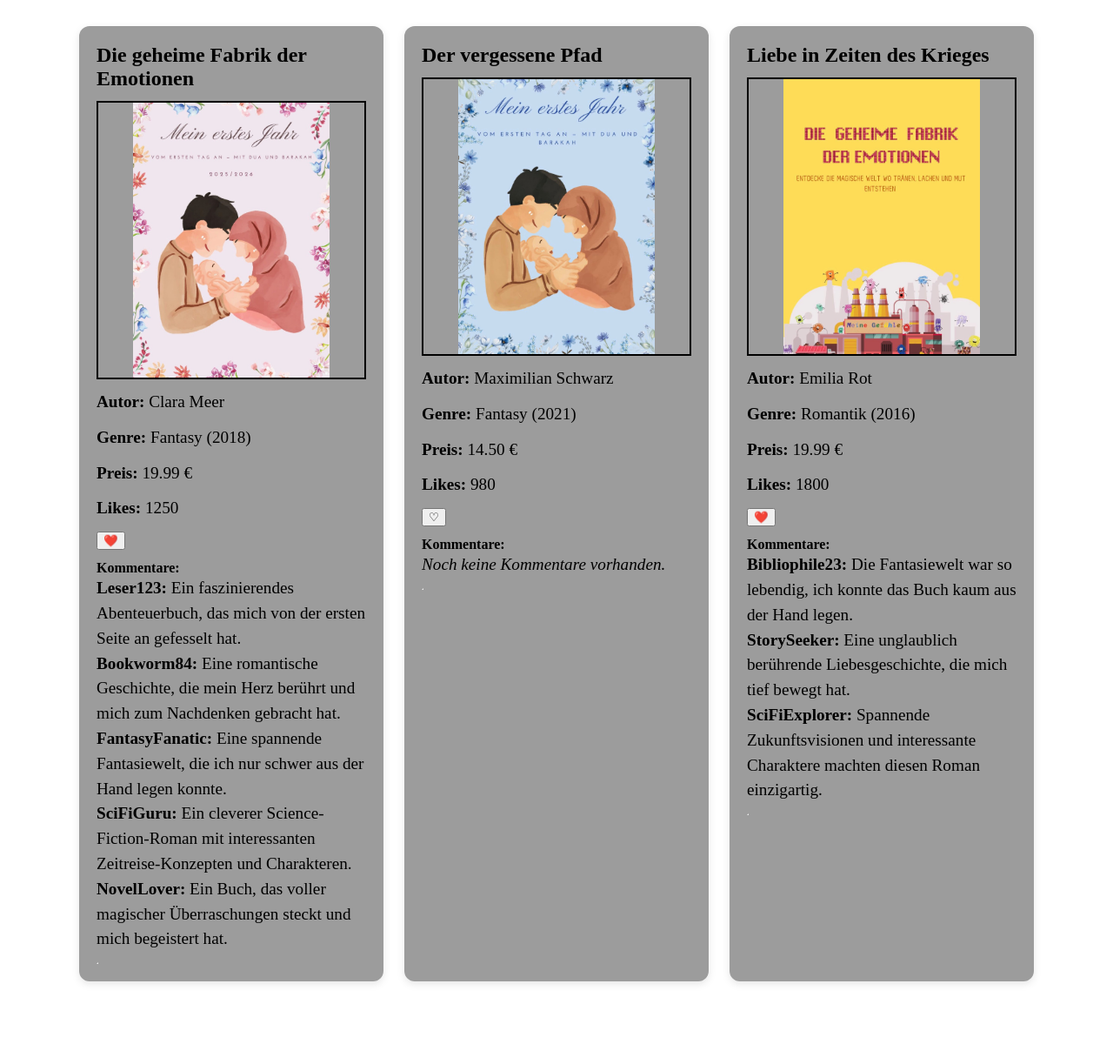
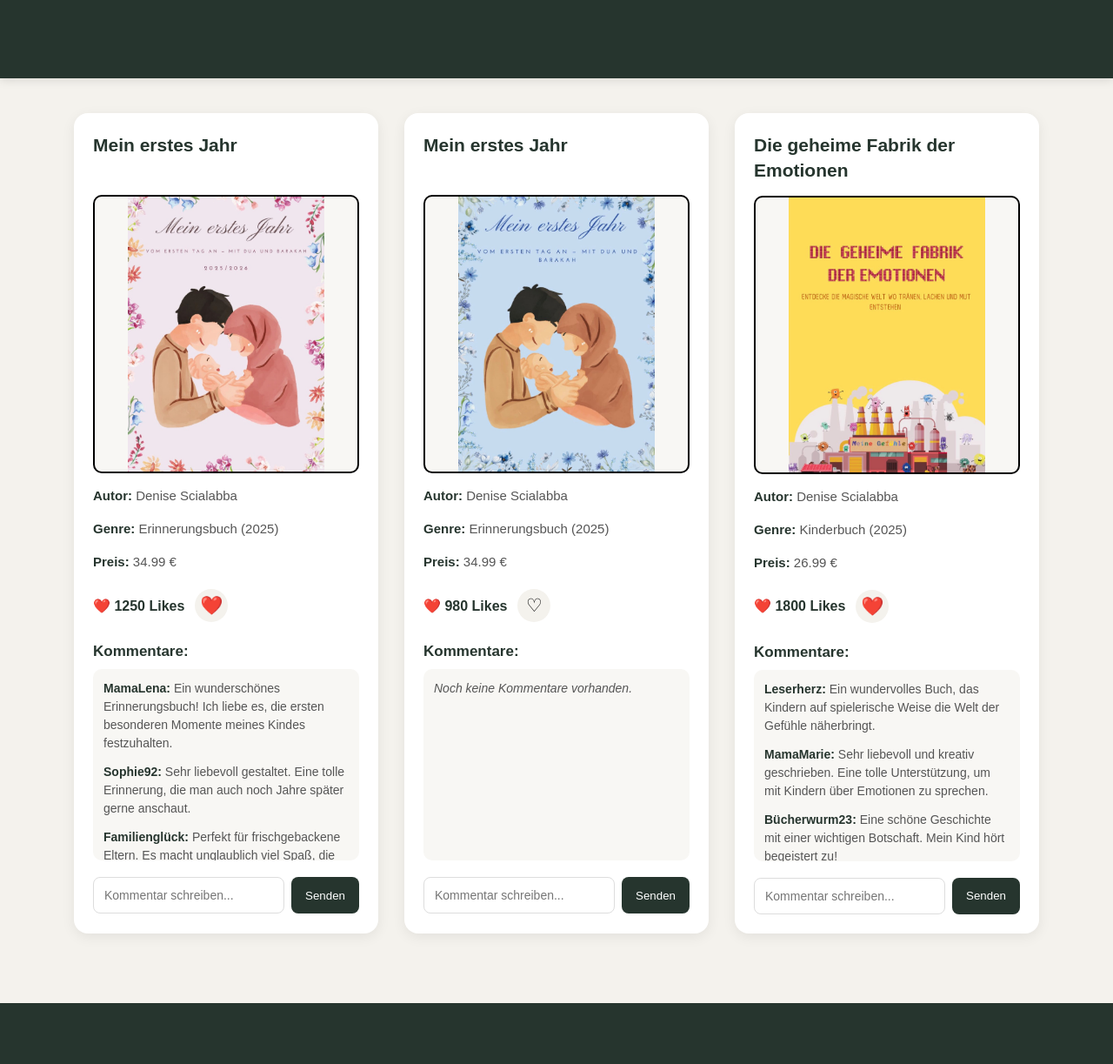
Before and after one commit to aiman-laihemdi/bookstore, a plain HTML site: page index.html in a window 1280 px wide. Shown: the whole page at 87% size. Before the commit the page ends 1158 px from the top, so only its background shows below. Drawn offline with Linux system fonts and the light colour scheme.

Commit message:
Complete Bookstore project

```diff
--- a/scripts/script.js
+++ b/scripts/script.js
@@ -1,68 +1,72 @@
 let books = [
     {
-      "name": "Die geheime Fabrik der Emotionen",
+      "name": "Mein erstes Jahr",
       "image": "../assets/img/1.jpeg",
-      "author": "Clara Meer",
+      "author": "Denise Scialabba",
       "likes": 1250,
       "liked": true,
-      "price": 19.99,
-      "publishedYear": 2018,
-      "genre": "Fantasy",
+      "price": 34.99,
+      "publishedYear": 2025,
+      "genre": "Erinnerungsbuch",
       "comments": [
     {
-          "name": "Leser123",
-          "comment": "Ein faszinierendes Abenteuerbuch, das mich von der ersten Seite an gefesselt hat."
+        "name": "MamaLena",
+        "comment": "Ein wunderschönes Erinnerungsbuch! Ich liebe es, die ersten besonderen Momente meines Kindes festzuhalten."
     },
     {
-          "name": "Bookworm84",
-          "comment": "Eine romantische Geschichte, die mein Herz berührt und mich zum Nachdenken gebracht hat."
+        "name": "Sophie92",
+        "comment": "Sehr liebevoll gestaltet. Eine tolle Erinnerung, die man auch noch Jahre später gerne anschaut."
     },
     {
-          "name": "FantasyFanatic",
-          "comment": "Eine spannende Fantasiewelt, die ich nur schwer aus der Hand legen konnte."
+        "name": "Familienglück",
+        "comment": "Perfekt für frischgebackene Eltern. Es macht unglaublich viel Spaß, die Seiten auszufüllen."
     },
     {
-          "name": "SciFiGuru",
-          "comment": "Ein cleverer Science-Fiction-Roman mit interessanten Zeitreise-Konzepten und Charakteren."
+        "name": "AnnaK",
+        "comment": "Ein tolles Geschenk zur Geburt! Die Gestaltung ist wunderschön und die Ideen sind sehr persönlich."
     },
     {
-          "name": "NovelLover",
-          "comment": "Ein Buch, das voller magischer Überraschungen steckt und mich begeistert hat."
+        "name": "Miriam",
+        "comment": "Ich bin begeistert! Endlich ein Buch, in dem ich alle wichtigen Meilensteine meines Babys sammeln kann."
+    },
+    {
+        "name": "LittleMoments",
+        "comment": "Eine wunderschöne Möglichkeit, die Erinnerungen an das erste Lebensjahr für immer zu bewahren."
     }
 ]
     },
     {
-      "name": "Der vergessene Pfad",
+      "name": "Mein erstes Jahr",
       "image": "../assets/img/2.jpeg",
-      "author": "Maximilian Schwarz",
+      "author": "Denise Scialabba",
       "likes": 980,
       "liked": false,
-      "price": 14.50,
-      "publishedYear": 2021,
-      "genre": "Fantasy",
+      "price": 34.99,
+      "publishedYear": 2025,
+      "genre": "Erinnerungsbuch",
       "comments": []
     },
     {
-      "name": "Liebe in Zeiten des Krieges",
+      "name": "Die geheime Fabrik der Emotionen",
       "image": "../assets/img/3.jpeg",
-      "author": "Emilia Rot",
+      "author": "Denise Scialabba",
       "likes": 1800,
       "liked": true,
-      "price": 19.99,
-      "publishedYear": 2016,
-      "genre": "Romantik",
+      "price": 26.99,
+      "publishedYear": 2025,
+      "genre": "Kinderbuch",
       "comments": [
         {
-          "name": "Bibliophile23",
-          "comment": "Die Fantasiewelt war so lebendig, ich konnte das Buch kaum aus der Hand legen."
+            "name": "Leserherz",
+            "comment": "Ein wundervolles Buch, das Kindern auf spielerische Weise die Welt der Gefühle näherbringt."
         },
         {
-          "name": "StorySeeker",
-          "comment": "Eine unglaublich berührende Liebesgeschichte, die mich tief bewegt hat."
+            "name": "MamaMarie",
+            "comment": "Sehr liebevoll und kreativ geschrieben. Eine tolle Unterstützung, um mit Kindern über Emotionen zu sprechen."
         },
         {
-          "name": "SciFiExplorer",
-          "comment": "Spannende Zukunftsvisionen und interessante Charaktere machten diesen Roman einzigartig."
+            "name": "Bücherwurm23",
+            "comment": "Eine schöne Geschichte mit einer wichtigen Botschaft. Mein Kind hört begeistert zu!"
         }
       ]
     }
@@ -70,6 +74,12 @@ let books = [
 
 
   //function
+
+  let savedBooks = localStorage.getItem("books");
+
+    if (savedBooks) {
+    books = JSON.parse(savedBooks);
+    }
 
     function renderBooks(){
         let containerBooksRef = document.getElementById('containerBookstore');
@@ -111,18 +121,32 @@ let books = [
                 <p><strong>Genre:</strong> ${book.genre} (${book.publishedYear})</p>
                 <p><strong>Preis:</strong> ${book.price.toFixed(2)} €</p>
 
-                <p><strong>Likes:</strong> ${book.likes}</p>
+                <div class="likes-container">
+                  <span>❤️ ${book.likes} Likes</span>
 
-                <button onclick="toggleLike(${indexBooks})">
+                  <button class="like-button" onclick="toggleLike(${indexBooks})">
                       ${heartIcon}
                   </button>
+                </div>
 
                 <div class="comments-section">
                     <h4>Kommentare:</h4>
+
+                    <div class="comments-list">
                         ${commentsHTML}
                     </div>
-                <hr>
+                </div>
+
+                <div class="comment-input">
+                  <input type="text" id="commentInput-${indexBooks}" placeholder="Kommentar schreiben...">
+                  <button onclick="addComment(${indexBooks})">Senden</button>
+                </div>
             </div>`;
+
+}
+
+function saveBooks() {
+    localStorage.setItem("books", JSON.stringify(books));
 }
 
 function toggleLike(indexBooks) {
@@ -134,5 +158,23 @@ function toggleLike(indexBooks) {
         books[indexBooks].liked = true;
     }
 
+    saveBooks();
     renderBooks();
 }
+
+function addComment(indexBooks) {
+    let inputRef = document.getElementById(`commentInput-${indexBooks}`);
+    let commentText = inputRef.value;
+
+    if (commentText.trim() === "") {
+        return;
+    }
+
+    books[indexBooks].comments.unshift({
+        name: "Gast",
+        comment: commentText
+    });
+
+    saveBooks();
+    renderBooks();
+}
--- a/style.css
+++ b/style.css
@@ -1,7 +1,46 @@
 
-body,
+/* =========================
+   GLOBAL
+========================= */
+
+* {
+    box-sizing: border-box;
+    margin: 0;
+    padding: 0;
+}
+
 html {
-    color: black;
+    scroll-behavior: smooth;
+}
+
+body {
+    font-family: Arial, Helvetica, sans-serif;
+    background-color: #f4f2ed;
+    color: #292929;
+    min-height: 100vh;
+}
+
+/* =========================
+   HEADER
+========================= */
+
+header {
+    width: 100%;
+    height: 90px;
+    background-color: #26352e;
+    display: flex;
+    align-items: center;
+    padding: 0 40px;
+    box-shadow: 0 3px 10px rgba(0, 0, 0, 0.1);
+}
+
+/* =========================
+   MAIN CONTAINER
+========================= */
+
+main {
+    width: 100%;
+    padding: 40px 20px;
 }
 
 #containerBookstore {
@@ -9,24 +48,261 @@ html {
     flex-wrap: wrap;
     justify-content: center;
     align-items: stretch;
-    gap: 24px;
-    padding: 30px;
+    gap: 30px;
+    max-width: 1400px;
+    margin: 0 auto;
 }
+
+/* =========================
+   BOOK CARDS
+========================= */
 
 .books-card {
     display: flex;
     flex-direction: column;
-    align-items: flex-start;
-    background: rgb(156, 156, 156);
-    padding: 20px;
-    gap: 12px;
+    align-items: stretch;
+
+    background-color: #ffffff;
     width: 350px;
-    box-sizing: border-box;
-    border-radius: 12px;
-    box-shadow: 0 3px 10px rgba(0,0,0,0.1);
+    padding: 22px;
+
+    gap: 14px;
+
+    border-radius: 16px;
+    box-shadow: 0 4px 15px rgba(0, 0, 0, 0.07);
+
+    transition: transform 0.2s ease, box-shadow 0.2s ease;
 }
 
+.books-card:hover {
+    transform: translateY(-5px);
+    box-shadow: 0 8px 22px rgba(0, 0, 0, 0.12);
+}
+
+/* =========================
+   BOOK TITLE
+========================= */
+
+.books-card h2 {
+    font-size: 21px;
+    line-height: 1.4;
+    color: #26352e;
+    min-height: 58px;
+}
+
+/* =========================
+   BOOK IMAGE
+========================= */
+
+.books-card img {
+    width: 100%;
+    height: 320px;
+    object-fit: contain;
+    background-color: #f8f7f4;
+    border-radius: 10px;
+}
+
+/* =========================
+   BOOK INFORMATION
+========================= */
+
 .books-card p {
-    max-width: 45ch;
+    font-size: 15px;
+    line-height: 1.6;
+    color: #555;
+    max-width: 100%;
+}
+
+.books-card strong {
+    color: #26352e;
+}
+
+/* =========================
+   LIKES
+========================= */
+
+.likes-container {
+    display: flex;
+    align-items: center;
+    gap: 12px;
+    margin-top: 5px;
+}
+
+.likes-container span {
+    font-size: 16px;
+    font-weight: bold;
+    color: #26352e;
+}
+
+.like-button {
+    display: flex;
+    align-items: center;
+    justify-content: center;
+
+    width: 38px;
+    height: 38px;
+
+    border: none;
+    border-radius: 50%;
+
+    background-color: #f4f2ed;
+    cursor: pointer;
+
+    font-size: 21px;
+
+    transition: transform 0.2s ease, background-color 0.2s ease;
+}
+
+.like-button:hover {
+    transform: scale(1.15);
+    background-color: #fce4e4;
+}
+
+/* =========================
+   COMMENTS
+========================= */
+
+.comments-section {
+    display: flex;
+    flex-direction: column;
+    height: 250px;
+    gap: 10px;
+    margin-top: 10px;
+}
+
+.comments-section h4 {
+    font-size: 17px;
+    color: #26352e;
+}
+
+.comments-list {
+    flex: 1;
+    min-height: 0;
+    overflow-y: auto;
+    overflow-x: hidden;
+
+    padding: 12px;
+
+    background-color: #f8f7f4;
+    border-radius: 10px;
+}
+
+.comments-list p {
+    font-size: 14px;
     line-height: 1.5;
+    margin-bottom: 12px;
+    overflow-wrap: anywhere;
 }
+
+.comments-list p:last-child {
+    margin-bottom: 0;
+}
+
+/* Scrollbar */
+
+.comments-list::-webkit-scrollbar {
+    width: 6px;
+}
+
+.comments-list::-webkit-scrollbar-thumb {
+    background-color: #b8c2ba;
+    border-radius: 10px;
+}
+
+/* =========================
+   COMMENT INPUT
+========================= */
+
+.comment-input {
+    display: flex;
+    gap: 8px;
+    flex-shrink: 0;
+    padding-top: 5px;
+}
+
+.comment-input input {
+    flex: 1;
+    min-width: 0;
+    height: 42px;
+
+    padding: 0 12px;
+
+    border: 1px solid #ddd;
+    border-radius: 8px;
+
+    font-size: 14px;
+    outline: none;
+}
+
+.comment-input input:focus {
+    border-color: #526d5c;
+}
+
+.comment-input button {
+    padding: 0 16px;
+
+    border: none;
+    border-radius: 8px;
+
+    background-color: #26352e;
+    color: white;
+
+    cursor: pointer;
+    transition: background-color 0.2s ease;
+}
+
+.comment-input button:hover {
+    background-color: #405b49;
+}
+
+/* =========================
+   FOOTER
+========================= */
+
+footer {
+    width: 100%;
+    min-height: 70px;
+    background-color: #26352e;
+    margin-top: 40px;
+}
+
+/* =========================
+   RESPONSIVE DESIGN
+========================= */
+
+@media (max-width: 768px) {
+
+    main {
+        padding: 25px 15px;
+    }
+
+    #containerBookstore {
+        gap: 20px;
+    }
+
+    .books-card {
+        width: 100%;
+        max-width: 450px;
+    }
+
+}
+
+@media (max-width: 380px) {
+
+    .books-card {
+        padding: 15px;
+    }
+
+    .books-card h2 {
+        font-size: 18px;
+    }
+
+    .comment-input {
+        gap: 5px;
+    }
+
+    .comment-input button {
+        padding: 0 10px;
+    }
+
+}
```
Also changed, not shown: assets/img/fav.png (added). Lines whose indentation alone changed are shown as unchanged.
